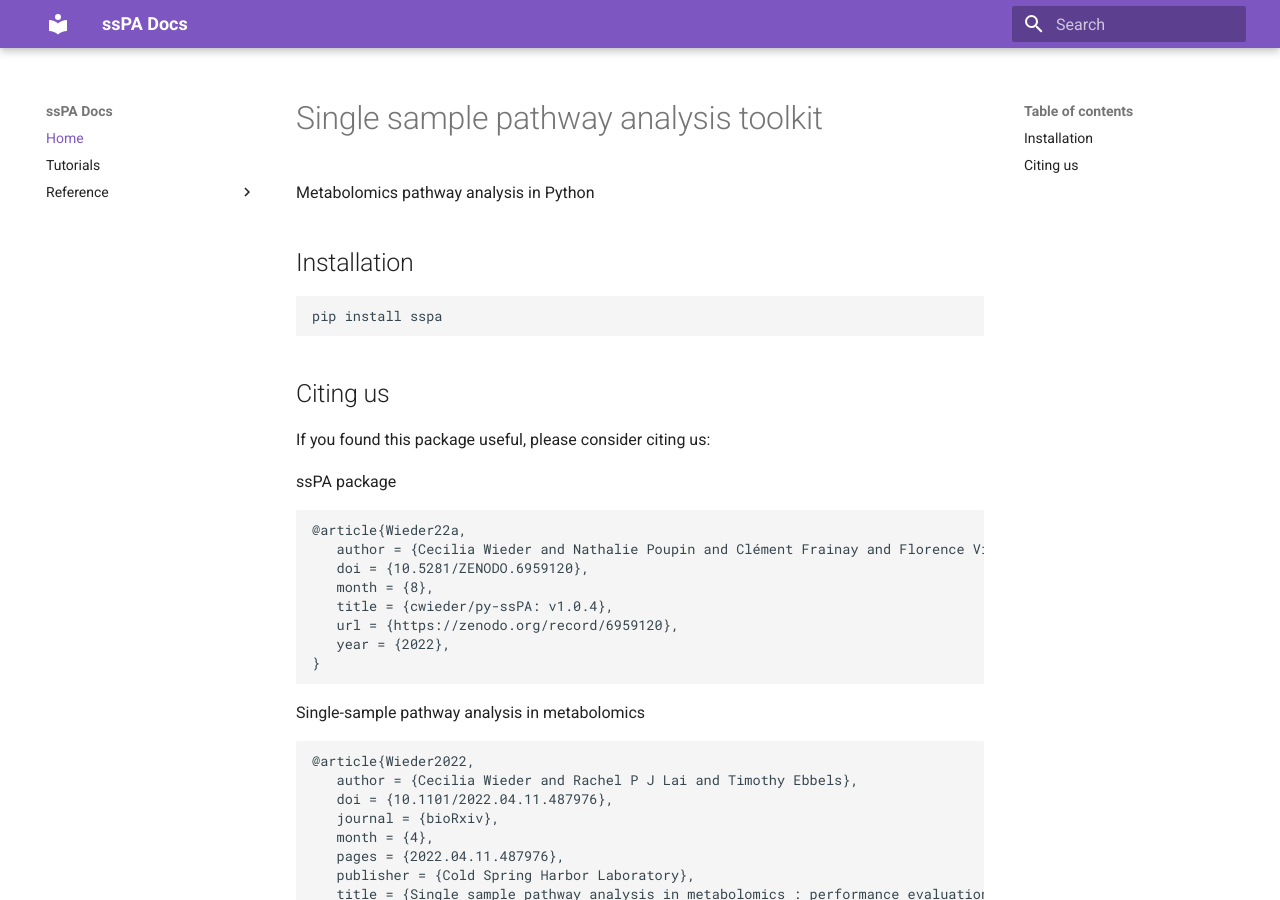
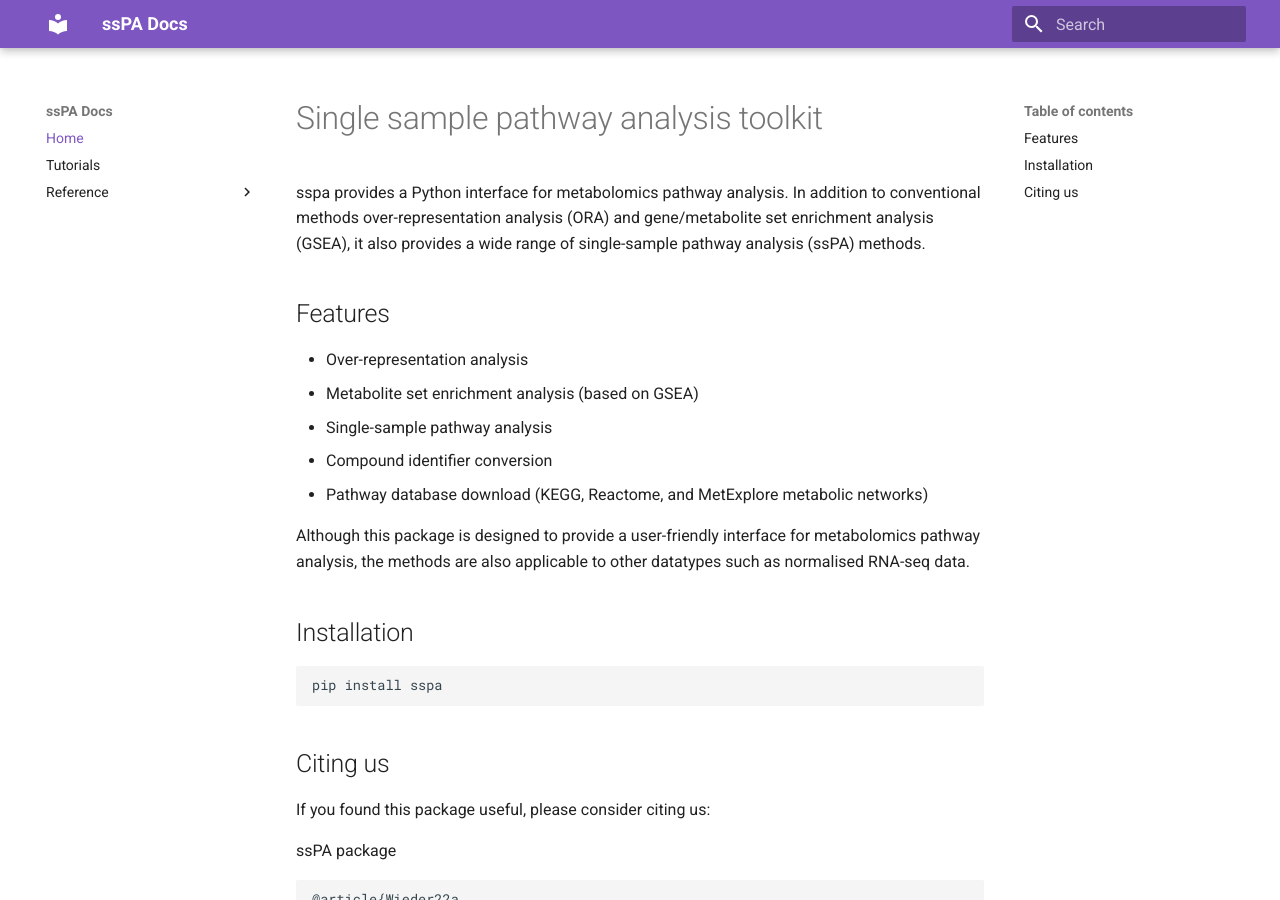
Before and after one commit to cwieder/py-ssPA, an MkDocs documentation site: the page built from docs/docs/index.md, in a window 1280 px wide and 900 px high. Built offline with MkDocs 1.6.1 and Material for MkDocs 9.7.7, drawn with Linux system fonts in a browser that asks for light colours.

Commit message:
update index

````diff
--- a/docs/docs/index.md
+++ b/docs/docs/index.md
@@ -1,5 +1,14 @@
 # Single sample pathway analysis toolkit
-Metabolomics pathway analysis in Python
+sspa provides a Python interface for metabolomics pathway analysis. In addition to conventional methods over-representation analysis (ORA) and gene/metabolite set enrichment analysis (GSEA), it also provides a wide range of single-sample pathway analysis (ssPA) methods.
+
+## Features
+- Over-representation analysis
+- Metabolite set enrichment analysis (based on GSEA)
+- Single-sample pathway analysis
+- Compound identifier conversion
+- Pathway database download (KEGG, Reactome, and MetExplore metabolic networks)
+
+Although this package is designed to provide a user-friendly interface for metabolomics pathway analysis, the methods are also applicable to other datatypes such as normalised RNA-seq data.
 
 ## Installation
 ```
````
Also changed, not shown: README.md.
